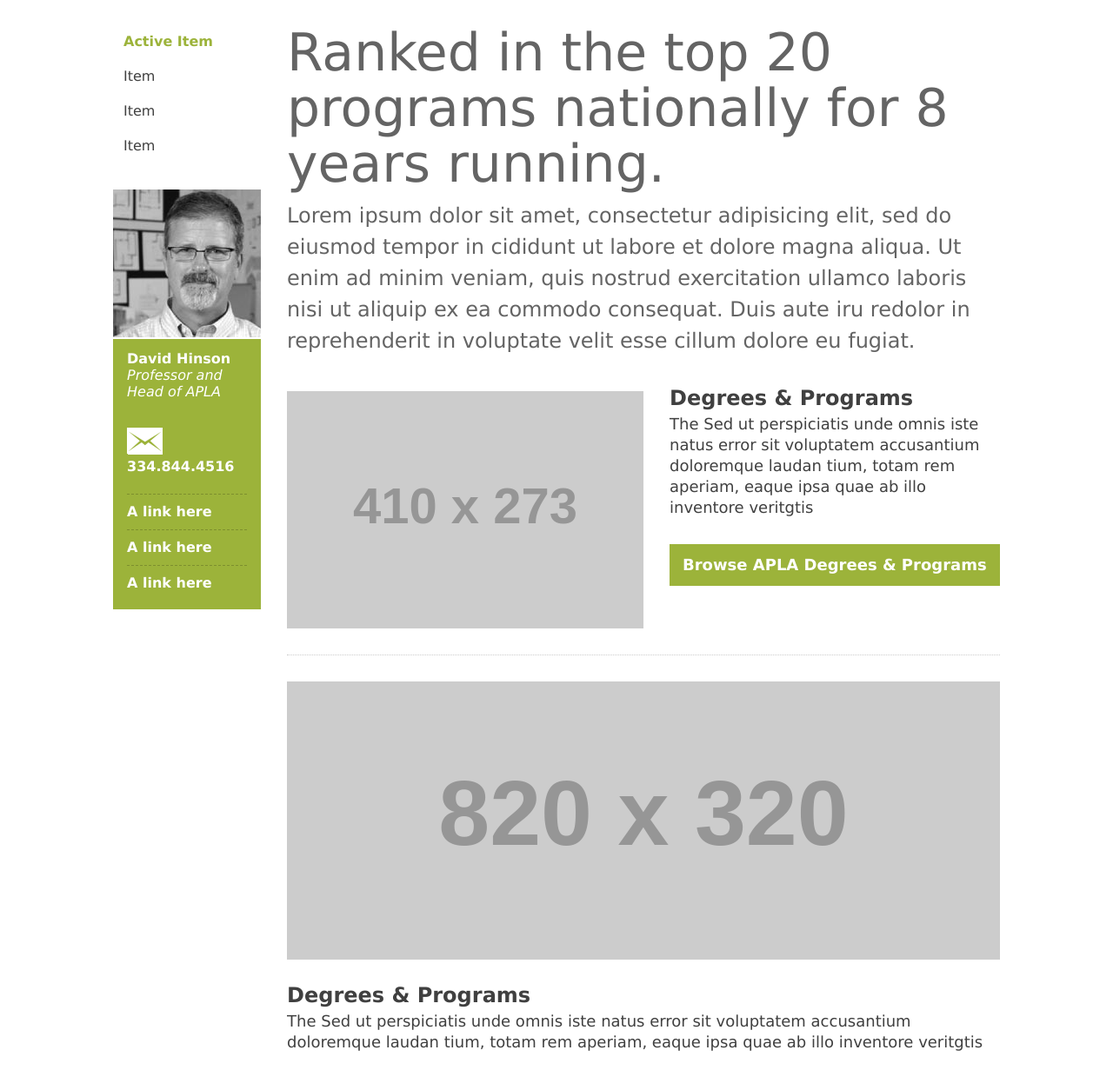
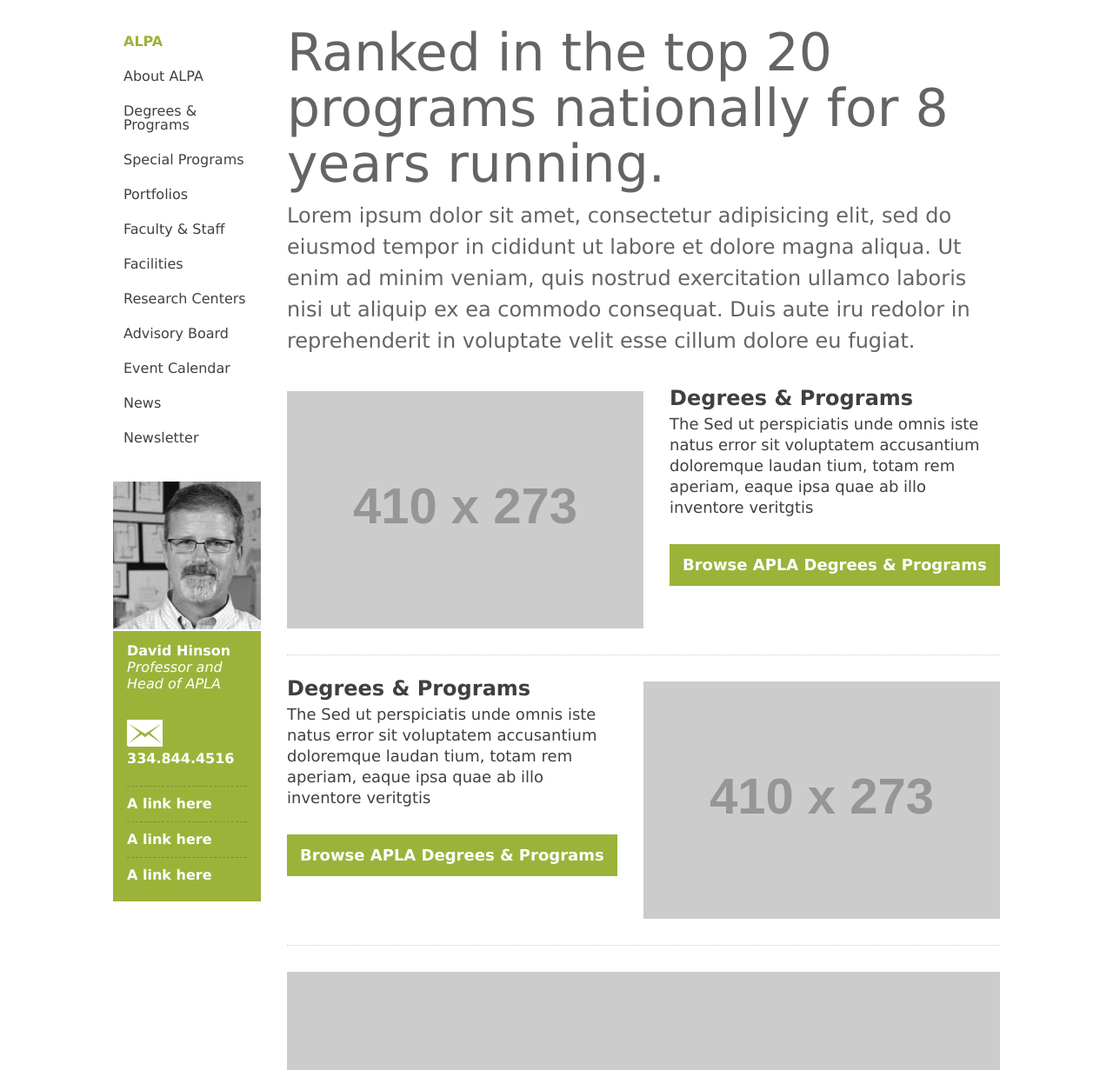
Before and after one commit to AndrwM/auburn-cadc, a plain HTML site: page index.html in a window 1280 px wide. Shown: the part 684-1915 px from the top of the page at 87% size. Drawn offline with nearby package versions, Linux system fonts and the light colour scheme; placeholder pictures from the web are drawn by us.

Commit message:
Filled out content and come css bugs

```diff
--- a/index.html
+++ b/index.html
@@ -97,8 +97,22 @@
         <a href="#" class="btn">Browse APLA Degrees &amp; Programs</a>
       </div>
 
+      <div class="feature right">
+        <img src="http://placehold.it/410x273">
+        <h2>Degrees &amp; Programs</h2>
+        <p>The Sed ut perspiciatis unde omnis iste natus error sit voluptatem accusantium doloremque laudan tium, totam rem aperiam, eaque ipsa quae ab illo inventore veritgtis</p>
+        <a href="#" class="btn">Browse APLA Degrees &amp; Programs</a>
+      </div>
+
       <div class="feature full">
         <img src="http://placehold.it/820x320">
+        <h2>Degrees &amp; Programs</h2>
+        <p>The Sed ut perspiciatis unde omnis iste natus error sit voluptatem accusantium doloremque laudan tium, totam rem aperiam, eaque ipsa quae ab illo inventore veritgtis</p>
+        <a href="#" class="btn">Browse APLA Degrees &amp; Programs</a>
+      </div>
+
+      <div class="feature left">
+        <img src="http://placehold.it/410x273">
         <h2>Degrees &amp; Programs</h2>
         <p>The Sed ut perspiciatis unde omnis iste natus error sit voluptatem accusantium doloremque laudan tium, totam rem aperiam, eaque ipsa quae ab illo inventore veritgtis</p>
         <a href="#" class="btn">Browse APLA Degrees &amp; Programs</a>
@@ -114,10 +128,18 @@
 
       <nav class="sectionnav">
         <ul>
-          <li><a class="current" href="#">Active Item</a></li>
-          <li><a href="#">Item</a></li>
-           <li><a href="#">Item</a></li>
-          <li><a href="#">Item</a></li>
+          <li><a class="current" href="#">ALPA</a></li>
+          <li><a href="#">About ALPA</a></li>
+          <li><a href="#">Degrees &amp; Programs</a></li>
+          <li><a href="#">Special Programs</a></li>
+          <li><a href="#">Portfolios</a></li>
+          <li><a href="#">Faculty &amp; Staff</a></li>
+          <li><a href="#">Facilities</a></li>
+          <li><a href="#">Research Centers</a></li>
+          <li><a href="#">Advisory Board</a></li>
+          <li><a href="#">Event Calendar</a></li>
+          <li><a href="#">News</a></li>
+          <li><a href="#">Newsletter</a></li>
         </ul>
       </nav>
 
--- a/sass/global.scss
+++ b/sass/global.scss
@@ -68,10 +68,6 @@ header {
       padding:10px 0 10px 10px;
       background: url('../images/logo-desktop.png') no-repeat 10px 14px;
       display: inline-block;
-      // @include fade;
-      // &:hover {
-      //   opacity: 0.6;
-      // }
     }
 
     nav.mainnav {
@@ -79,8 +75,10 @@ header {
       height: 44px;
       @include clearfix;
       overflow: visible;
+
+      li{
         // NAV ITEM
-      li.navitem {
+        &.navitem {
           float: left;
           width: 16.6%;
           display: block;
@@ -114,7 +112,7 @@ header {
           }
         }
         // SECONDARY NAV ITEM
-      li.secondary {
+        &.secondary {
           position: absolute;
           right: 0;
           &.search {
@@ -163,6 +161,10 @@ header {
             }
           }
         }
+        &:last-child a {
+          border-right: none;
+        }
+      }
     }
 
   }
@@ -174,7 +176,7 @@ header {
 
     .slideinfo {
       background: transparentize($green, 0.2);
-      padding: 26px 0;
+      padding: 16px 0 26px 0;
       bottom: 0;
       position: absolute;
       width: 100%;
@@ -244,10 +246,18 @@ section.page {
         float: left;
         margin-right: 30px;
       }
+      &.right img {
+        float: right;
+        margin-left: 30px;
+      }
       &.full img {
         width: 100%;
         margin-bottom: 30px;
       }
+    }
+
+    :last-child {
+      border-bottom: none;
     }
 
   }
```
Also changed, not shown: css/global.css. Lines whose indentation alone changed are shown as unchanged.
